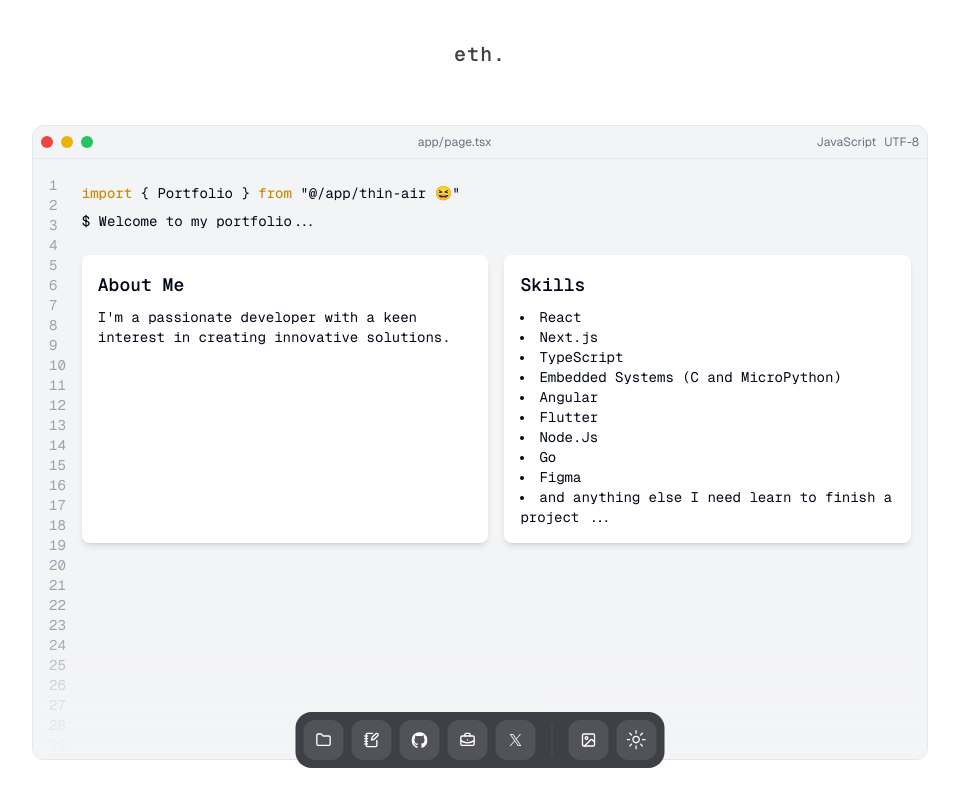
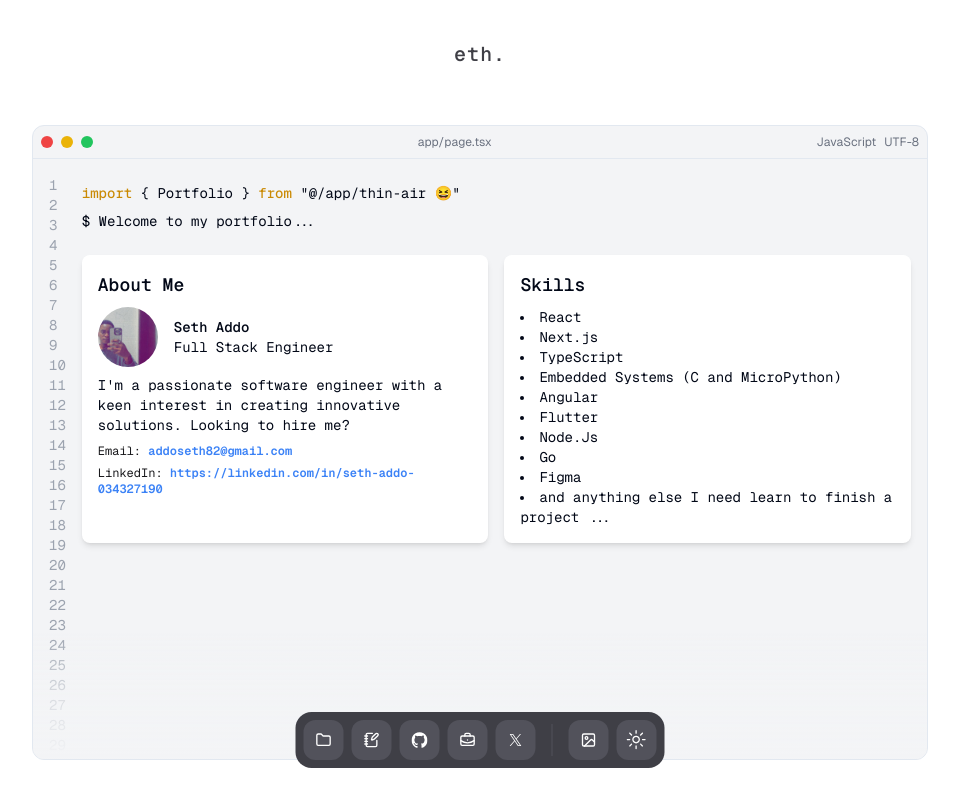
Before and after one commit to seths10/portfolio, a Next.js app: page / in a window 1280 px wide. Shown: the whole page, without its empty margins (160-1119 px from the left). Built offline with nearby package versions, Linux system fonts and the light colour scheme.

Commit message:
chore: add link preview to vscode window

```diff
--- a/components/ui/vscode-window.tsx
+++ b/components/ui/vscode-window.tsx
@@ -1,8 +1,11 @@
 "use client";
 
-import React from "react";
+import * as React from "react";
+import { LinkPreview } from "@/components/ui/link-preview";
+import { motion } from "framer-motion";
 import TypingText from "@/components/ui/typing-text";
-import { motion } from "framer-motion";
+import Image from "next/image";
+import Link from "next/link";
 
 function VSCodeWindow() {
   const [typingDone, setTypingDone] = React.useState(false);
@@ -83,10 +86,53 @@ function VSCodeWindow() {
               >
                 <div className="bg-white dark:bg-zinc-700/50 dark:backdrop-blur-sm p-4 rounded-lg shadow-md">
                   <h2 className="text-lg font-semibold mb-2">About Me</h2>
-                  <p className="text-sm">
-                    I&apos;m a passionate developer with a keen interest in
-                    creating innovative solutions.
+                  <div className="flex items-center mb-2">
+                    <Image
+                      src="/images/me.jpg"
+                      alt="Seth Addo"
+                      width={60}
+                      height={60}
+                      className="rounded-full mr-4"
+                    />
+                    <div>
+                      <h3 className="font-semibold">Seth Addo</h3>
+                      <p className="text-sm">Full Stack Engineer</p>
+                    </div>
+                  </div>
+                  <p className="text-sm mb-2">
+                    I&apos;m a passionate software engineer with a keen interest
+                    in creating innovative solutions. Looking to hire me?
                   </p>
+                  <div className="flex flex-col text-xs gap-1.5">
+                    <div>
+                      {" "}
+                      <span className="text-zinc-900 dark:text-white">
+                        Email:{" "}
+                      </span>
+                      <LinkPreview
+                        url="mailto:addoseth82@gmail.com?subject=Hi%Seth"
+                        imageSrc="/images/gmail-preview.png"
+                        isStatic
+                        className="font-bold"
+                      >
+                        addoseth82@gmail.com
+                      </LinkPreview>
+                    </div>
+                    <div>
+                      {" "}
+                      <span className="text-zinc-900 dark:text-white">
+                        LinkedIn:{" "}
+                      </span>
+                      <LinkPreview
+                        url="https://linkedin.com/in/seth-addo-034327190"
+                        imageSrc="/images/linkedin-preview.png"
+                        isStatic
+                        className="font-bold"
+                      >
+                        https://linkedin.com/in/seth-addo-034327190
+                      </LinkPreview>
+                    </div>
+                  </div>
                 </div>
                 <div className="bg-white dark:bg-zinc-700/50 dark:backdrop-blur-sm p-4 rounded-lg shadow-md">
                   <h2 className="text-lg font-semibold mb-2">Skills</h2>
@@ -100,7 +146,9 @@ function VSCodeWindow() {
                     <li>Node.Js</li>
                     <li>Go</li>
                     <li>Figma</li>
-                    <li>and anything else I need learn to finish a project ...</li>
+                    <li>
+                      and anything else I need learn to finish a project ...
+                    </li>
                   </ul>
                 </div>
               </motion.div>
```
